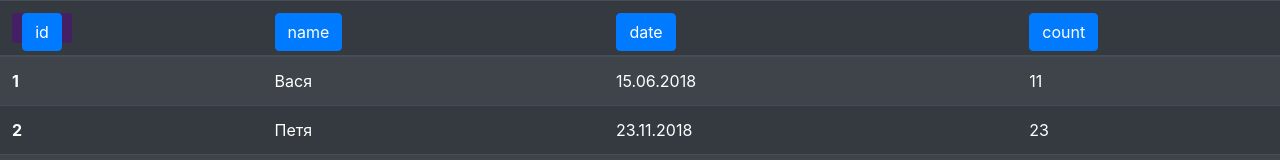
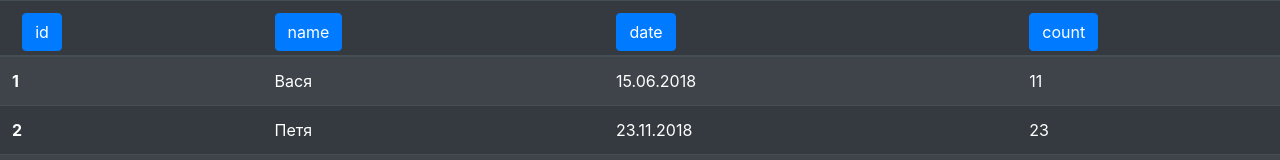
Before and after one commit to katrinkattt/testys, a React (Create React App) app in the folder testy2/test-two/: page / in a window 1280 px wide. Shown: the top 160 px of the page. Built offline with nearby package versions, Linux system fonts and the light colour scheme.

Commit message:
btn setting

```diff
--- a/testy2/test-two/src/index.css
+++ b/testy2/test-two/src/index.css
@@ -7,8 +7,6 @@ body {
 .btn__sort__main {
   height: 30px;
   width: 60px;
-  border-radius: 3px;
-  background-color: #441f64;
   text-align: center;
 }
 .btn__sort__maina {
--- a/testy2/test-two/src/index.sass
+++ b/testy2/test-two/src/index.sass
@@ -6,8 +6,6 @@ body
 .btn__sort__main
     height: 30px
     width: 60px
-    border-radius: 3px
-    background-color: #441f64
     text-align: center
     &a
         text-decoration: none
```
